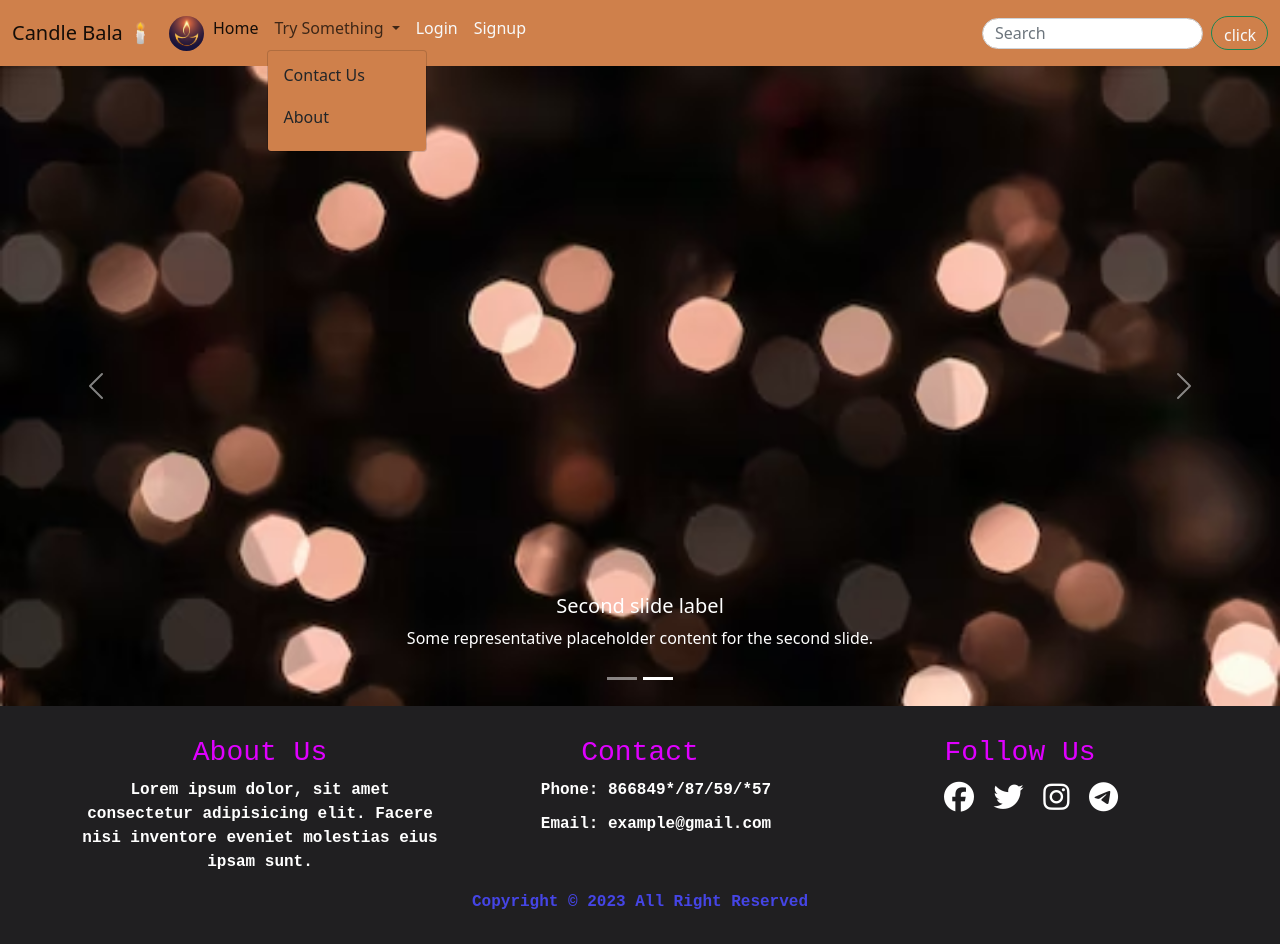
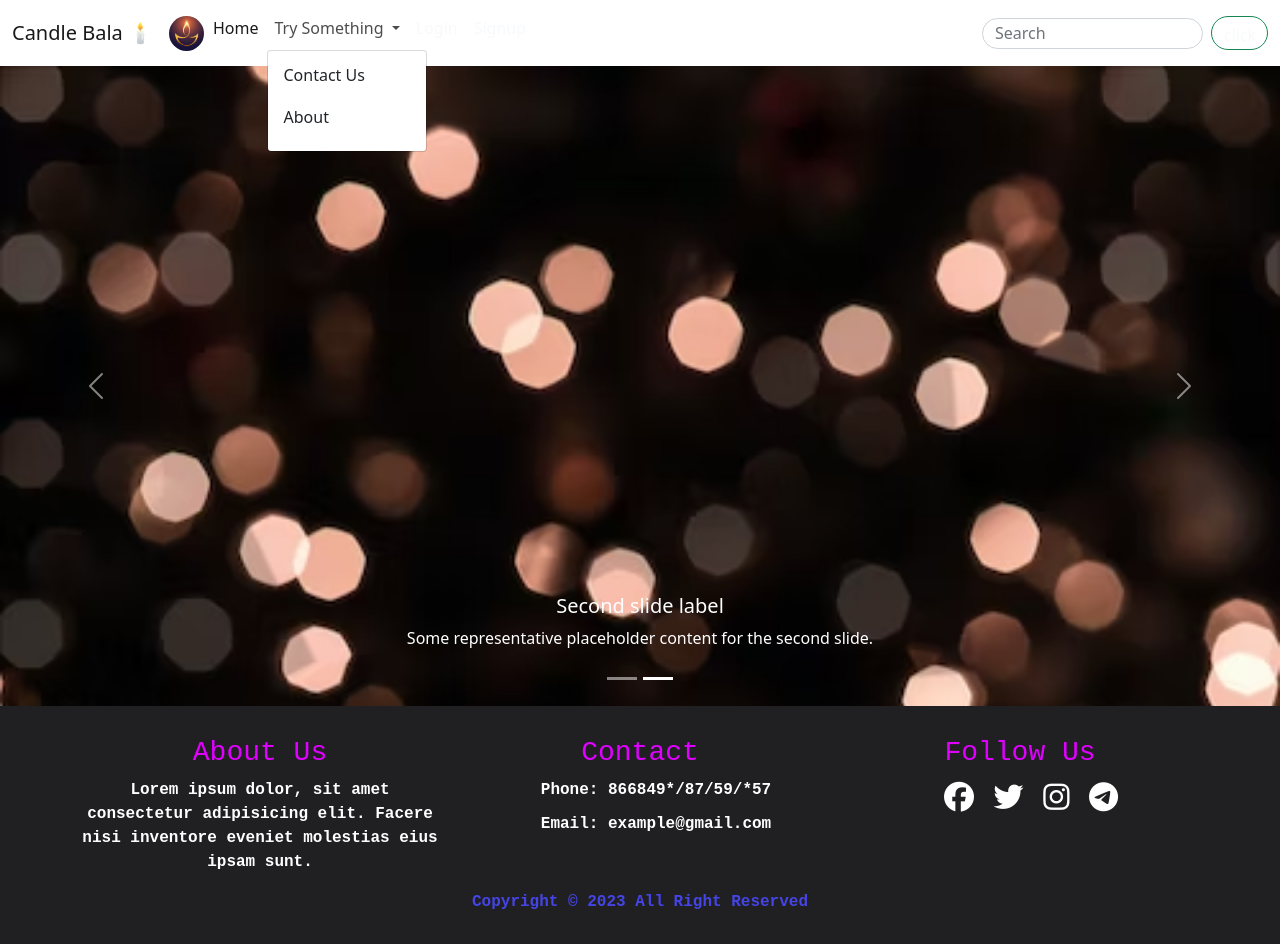
Before and after one commit to Mintu4141/CandleBala, a plain HTML site: page index.html in a window 1280 px wide. Both pictures are taken after a click on the button "Try Something". Drawn offline with nearby package versions, Linux system fonts and the light colour scheme; a script that the page names is missing.

Commit message:
Update style.css

```diff
--- a/style.css
+++ b/style.css
@@ -35,7 +35,7 @@
 }
 
 .navbar {
-    background-color: rgb(207, 128, 75);
+    background-color: rgbrgb(39 39 132);
 
 }
 
@@ -63,7 +63,7 @@
 }
 
 #dropdown {
-    background-color: rgb(207, 128, 75);
+    background-color: rgbrgb(39 39 132);;
 
 }
 
```
